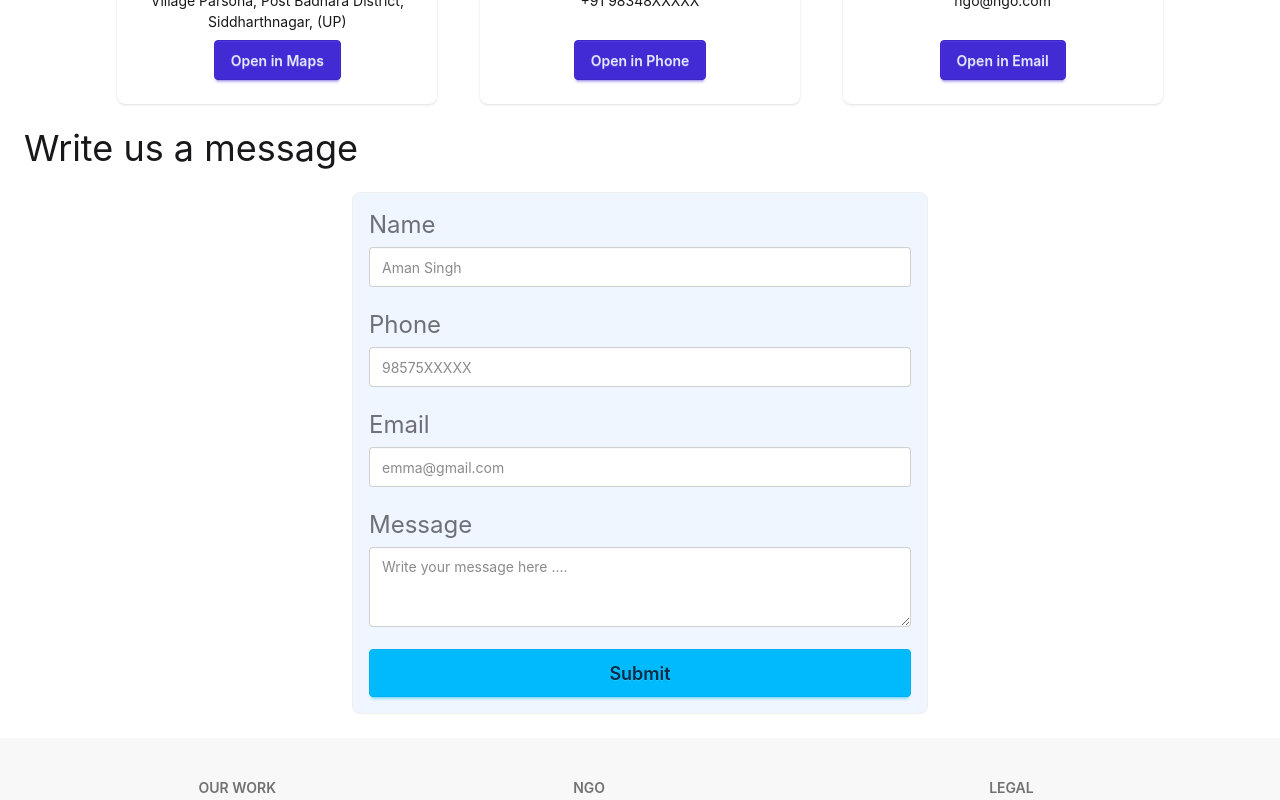
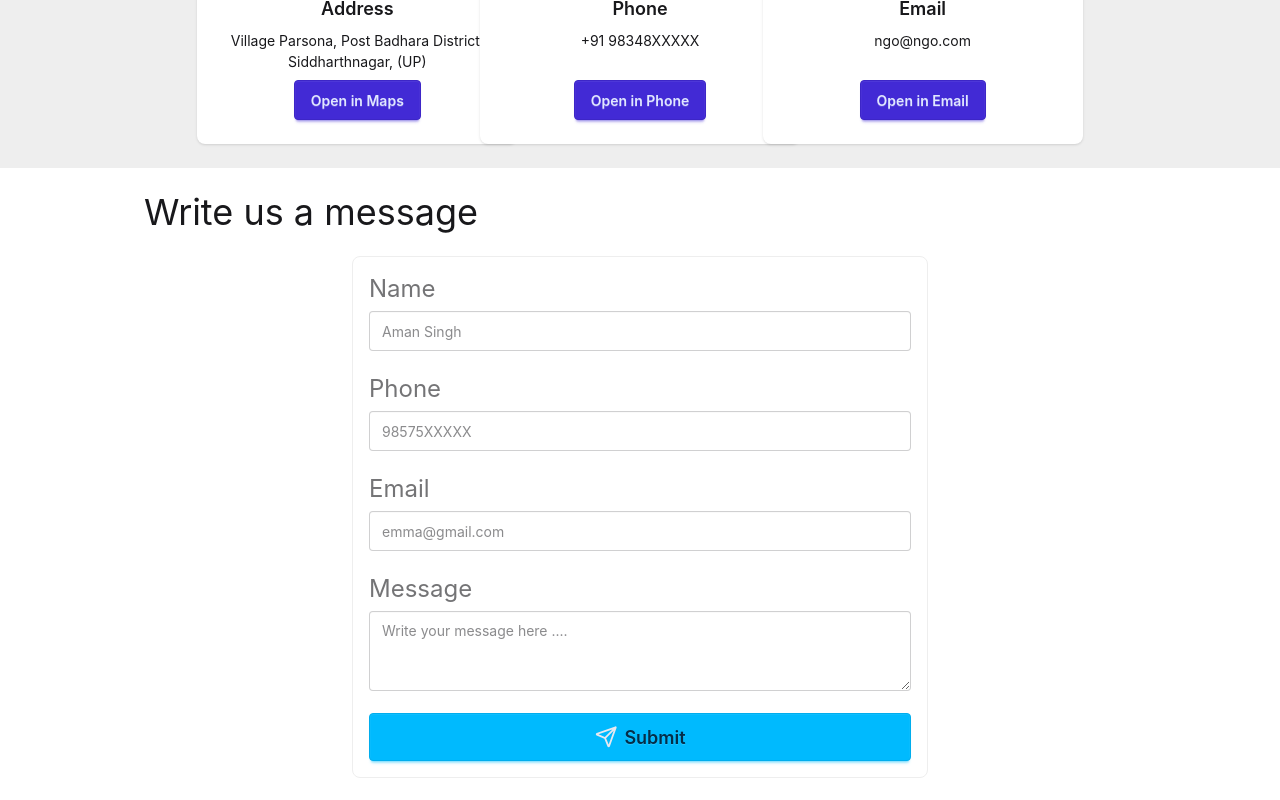
Before and after one commit to SaurabhJadli/social-NGO-UP, a React (Vite) app in the folder frontend/: page /contact-us in a window 1280 px wide. Shown: the part 680-1480 px from the top of the page. Built offline with nearby package versions, Linux system fonts and the light colour scheme.

Commit message:
contact page improved

```diff
--- a/frontend/src/pages/Contact.jsx
+++ b/frontend/src/pages/Contact.jsx
@@ -28,7 +28,7 @@ const Contact = () => {
     </div>
     </section>
 
-<section>
+<section className='px-10 md:px-30 py-6 bg-base-300'>
     <h2 className='m-6 text-4xl'>Visit Us</h2>
 
 <div className='grid grid-cols-1 sm:grid-cols-2 lg:grid-cols-3 gap-4 justify-items-center md:px-26'>
@@ -95,10 +95,10 @@ District, Siddharthnagar, (UP)</p>
 </section>
 
 {/* WRITE US A MESSAGE SECTION */}
-<section>
+<section className='px-10 md:px-30'>
         <h2 className='m-6 text-4xl'>Write us a message</h2>
 <div className='justify-items-center'>
-    <form className="w-sm md:w-xl fieldset bg-blue-50 border-base-300 rounded-box border p-4" onSubmit={handleSubmit}>
+    <form className="w-sm md:w-xl fieldset border-base-300 rounded-box border p-4 hover:shadow-lg hover:bg-gray-50 transition" onSubmit={handleSubmit}>
 
   <label className="label text-2xl">Name</label>
   <input type="text" name="name" className="input w-full" placeholder="Aman Singh" maxLength="50" required />
@@ -112,7 +112,16 @@ District, Siddharthnagar, (UP)</p>
   <label className="label mt-4 text-2xl">Message</label>
   <textarea name='message' className="textarea input w-full" placeholder="Write your message here ...." maxLength="250" required />
 
-  <button className="btn btn-info sm:btn-sm md:btn-md lg:btn-lg mt-4">Submit</button>
+  <button className="btn btn-info sm:btn-sm md:btn-md lg:btn-lg mt-4">
+    <svg
+    xmlns="http://www.w3.org/2000/svg"
+    width="24"
+    height="24"
+    viewBox="0 0 640 640">
+      <path fill="rgb(232, 232, 239)"
+      d="M322.5 351.7L523.4 150.9L391 520.3L322.5 351.7zM489.4 117L288.6 317.8L120 249.3L489.4 117zM70.1 280.8L275.9 364.4L359.5 570.2C364.8 583.3 377.6 591.9 391.8 591.9C406.5 591.9 419.6 582.7 424.6 568.8L602.6 72C606.1 62.2 603.6 51.4 596.3 44C589 36.6 578.1 34.2 568.3 37.7L71.4 215.7C57.5 220.7 48.3 233.8 48.3 248.5C48.3 262.7 56.9 275.5 70 280.8z"/>
+    </svg>
+    Submit</button>
 </form>
 </div>
 
```
